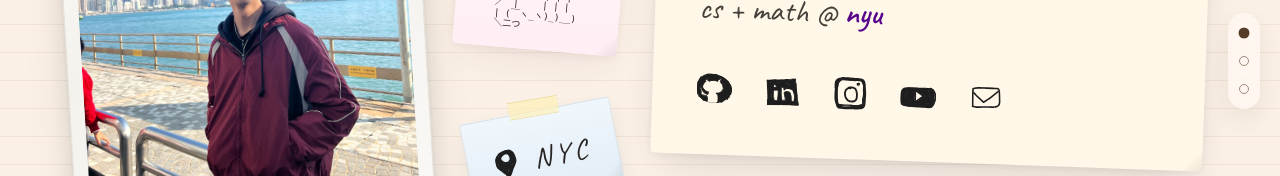
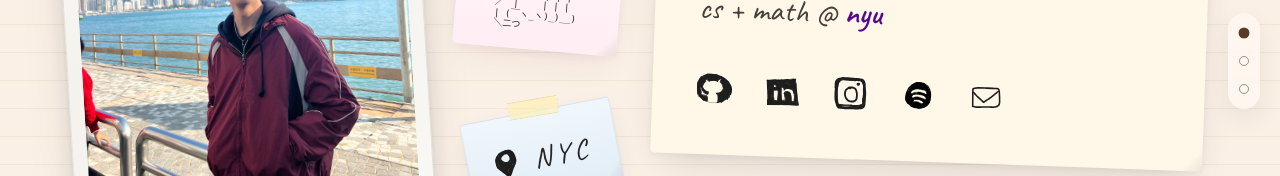
Before and after one commit to CalvinPun/portfolio, a Next.js app in the folder site/: page / in a window 1280 px wide. Shown: the part 339-515 px from the top of the page. Built offline with nearby package versions, Linux system fonts and the light colour scheme.

Commit message:
added spotify instead of yt

```diff
--- a/site/components/scrapbook/MainHeroSticky.tsx
+++ b/site/components/scrapbook/MainHeroSticky.tsx
@@ -9,7 +9,8 @@ type MainHeroStickyProps = {
     github: string;
     linkedin: string;
     instagram: string;
-    youtube: string;
+    spotify?: string;
+    youtube?: string;
     email: string;
   };
 };
@@ -52,6 +53,7 @@ export function MainHeroSticky({
           github={social.github}
           linkedin={social.linkedin}
           instagram={social.instagram}
+          spotify={social.spotify}
           youtube={social.youtube}
           email={social.email}
         />
--- a/site/components/scrapbook/SocialLinks.tsx
+++ b/site/components/scrapbook/SocialLinks.tsx
@@ -7,7 +7,8 @@ type SocialLinksProps = {
   github: string;
   linkedin: string;
   instagram: string;
-  youtube: string;
+  spotify?: string;
+  youtube?: string;
   email: string;
 };
 
@@ -25,7 +26,7 @@ function IconHoverLabel({ children }: { children: string }) {
   );
 }
 
-export function SocialLinks({ github, linkedin, instagram, youtube, email }: SocialLinksProps) {
+export function SocialLinks({ github, linkedin, instagram, spotify, youtube, email }: SocialLinksProps) {
   const [copied, setCopied] = useState(false);
 
   const copyEmail = useCallback(async () => {
@@ -118,6 +119,35 @@ export function SocialLinks({ github, linkedin, instagram, youtube, email }: Soc
         </span>
         <IconHoverLabel>instagram</IconHoverLabel>
       </a>
+      {spotify ? (
+        <a
+          href={spotify}
+          className={`group relative ${ICON_WRAP_CLASS}`}
+          target="_blank"
+          rel="noopener noreferrer"
+          aria-label="Spotify profile"
+        >
+          <span className="relative block h-9 w-9 shrink-0">
+            <Image
+              src="/spotify.svg"
+              alt=""
+              fill
+              className="pointer-events-none absolute inset-0 h-full w-full object-contain opacity-100 transition-opacity duration-300 ease-in-out group-hover:opacity-0 group-focus-visible:opacity-0"
+              aria-hidden
+            />
+            <svg
+              className="relative h-9 w-9 opacity-0 transition-opacity duration-300 ease-in-out group-hover:opacity-100 group-focus-visible:opacity-100"
+              viewBox="0 0 24 24"
+              fill="currentColor"
+              aria-hidden
+            >
+              <path d="M12 0C5.373 0 0 5.373 0 12c0 6.628 5.373 12 12 12 6.628 0 12-5.372 12-12 0-6.627-5.372-12-12-12zm5.504 17.34a.75.75 0 0 1-1.032.247c-2.826-1.728-6.382-2.12-10.569-1.166a.75.75 0 0 1-.333-1.462c4.58-1.045 8.51-.6 11.684 1.34a.75.75 0 0 1 .25 1.04zm1.474-3.281a.938.938 0 0 1-1.29.31c-3.235-1.988-8.166-2.565-11.992-1.402a.937.937 0 1 1-.546-1.794c4.374-1.33 9.816-.69 13.519 1.585a.938.938 0 0 1 .309 1.301zm.126-3.418c-3.88-2.304-10.284-2.517-13.988-1.41a1.125 1.125 0 1 1-.644-2.156c4.25-1.27 11.318-1.024 15.782 1.627a1.125 1.125 0 1 1-1.15 1.939z" />
+            </svg>
+          </span>
+          <IconHoverLabel>spotify</IconHoverLabel>
+        </a>
+      ) : null}
+      {youtube ? (
         <a
           href={youtube}
           className={`group relative ${ICON_WRAP_CLASS}`}
@@ -144,6 +174,7 @@ export function SocialLinks({ github, linkedin, instagram, youtube, email }: Soc
           </span>
           <IconHoverLabel>youtube</IconHoverLabel>
         </a>
+      ) : null}
       <div className="flex items-start gap-2">
         <button
           type="button"
--- a/site/data/siteContent.ts
+++ b/site/data/siteContent.ts
@@ -10,7 +10,7 @@ export const siteContent = {
         github: "https://github.com/CalvinPun",
         linkedin: "https://www.linkedin.com/in/",
         instagram: "https://www.instagram.com/calvin_pun/",
-        youtube: "https://www.youtube.com/@corrotic",
+        spotify: "https://open.spotify.com/user/31riatjcvoh2ldnvsv7kqiezdhwy?si=582fbd0d59bf467f",
         email: "cp4295@nyu.edu",
       },
     },
```
Also changed, not shown: site/public/spotify.svg (added). Lines whose indentation alone changed are shown as unchanged.
